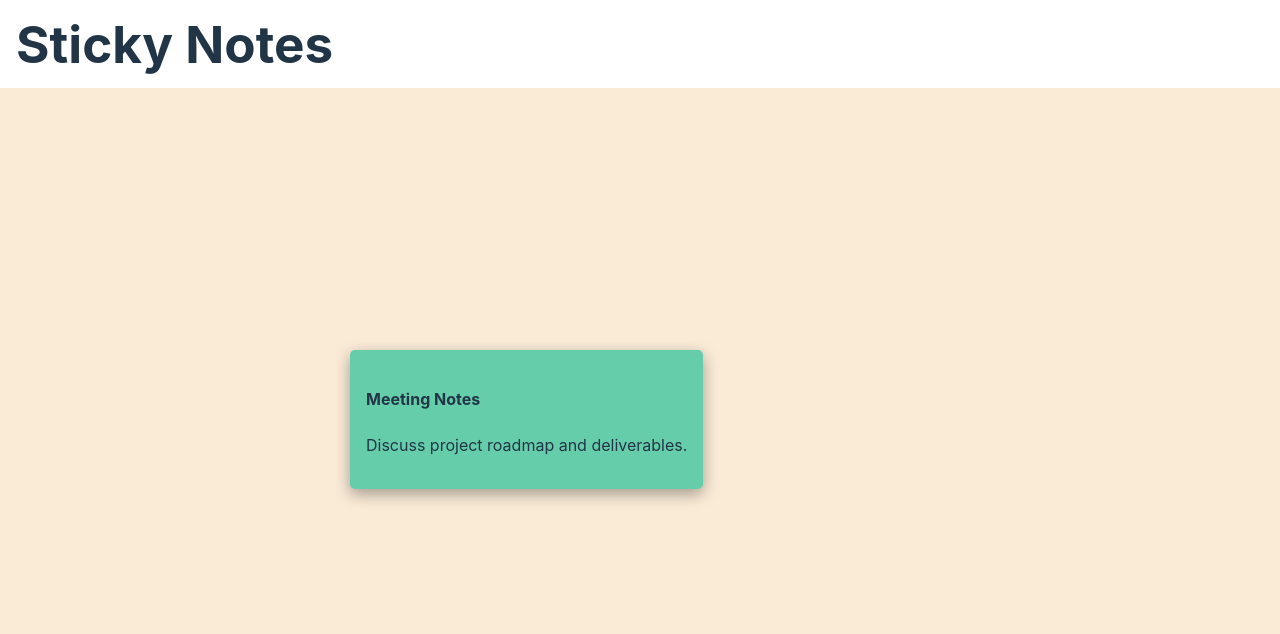
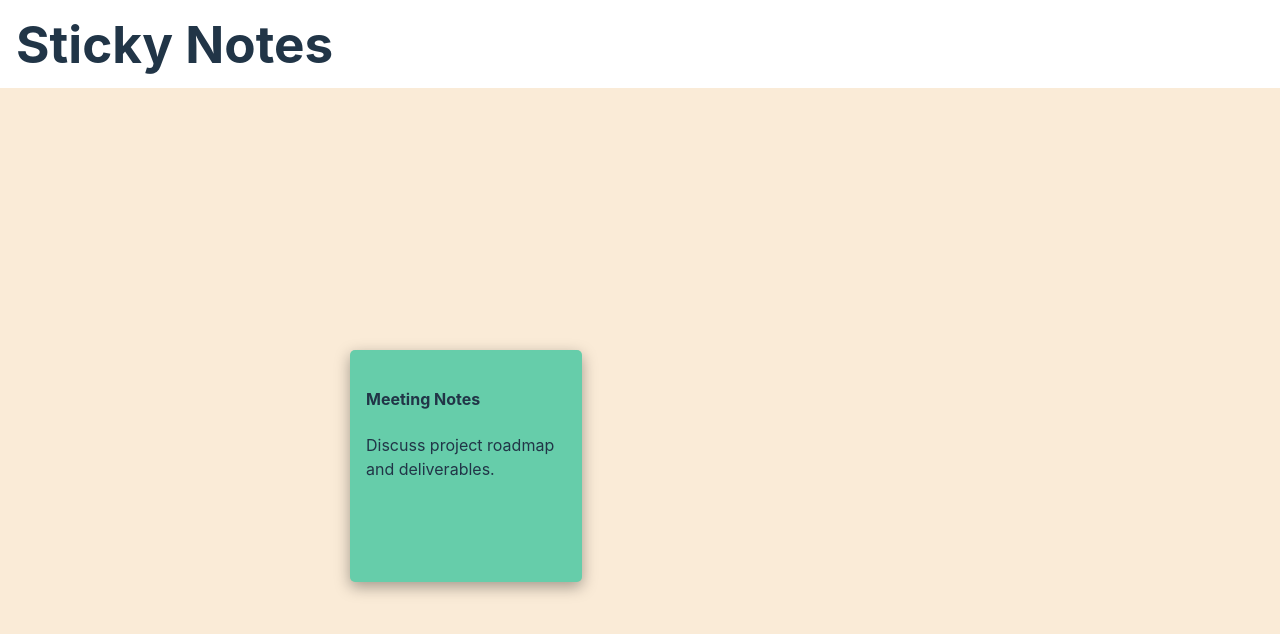
Before and after one commit to nicolaspineyro/sticky-notes-app, a React (Vite) app: page / in a window 1280 px wide. Shown: the top 634 px of the page. Built offline with nearby package versions, Linux system fonts and the light colour scheme.

Commit message:
SNA-02: added resize functionality

```diff
--- a/src/App.css
+++ b/src/App.css
@@ -36,3 +36,12 @@ h1 {
   text-overflow: ellipsis;
   overflow: hidden;
 }
+
+.resize-border {
+  position: absolute;
+  bottom: 0;
+  right: 0;
+  width: 30px;
+  height: 30px;
+  cursor: nwse-resize;
+}
--- a/src/components/Note/index.tsx
+++ b/src/components/Note/index.tsx
@@ -1,5 +1,6 @@
 import { NoteType } from "../../utils/types";
 import { useDragAndStick } from "../../utils/types/hooks/useDragAndStick";
+import { useResize } from "../../utils/types/hooks/useResize";
 
 interface INoteProps {
   data: NoteType;
@@ -10,6 +11,7 @@ const Note = ({ data, boundsRef }: INoteProps) => {
   const { id, title, content, color } = data;
   const { dragRef, stickyStyles, handleDrag, handleDragStart } =
     useDragAndStick(id, boundsRef);
+  const { resizeStyles, isResizing, resizeMouseDown } = useResize();
 
   return (
     <article
@@ -17,14 +19,16 @@ const Note = ({ data, boundsRef }: INoteProps) => {
       className={"note"}
       style={{
         ...stickyStyles,
+        ...resizeStyles,
         backgroundColor: color,
       }}
-      draggable={true}
+      draggable={!isResizing}
       onDrag={handleDrag}
       onDragStart={handleDragStart}
     >
       <h4>{title}</h4>
       <p>{content}</p>
+      <div className="resize-border" onMouseDown={resizeMouseDown} />
     </article>
   );
 };
--- /dev/null
+++ b/src/utils/types/hooks/useResize.ts
@@ -0,0 +1,37 @@
+import { useState } from "react";
+
+export const useResize = () => {
+  const resizeStartPos = { x: 0, y: 0 };
+  const [size, setSize] = useState({ width: 200, height: 200 });
+  const [isResizing, setIsResizing] = useState(false);
+
+  const resizeStyles = {
+    width: size.width,
+    height: size.height,
+  };
+
+  const resizeMouseMove = (e: { clientX: number; clientY: number }) => {
+    const newWidth = e.clientX - resizeStartPos.x;
+    const newHeight = e.clientY - resizeStartPos.y;
+
+    if (newWidth > 100 && newHeight > 100) {
+      setSize({ width: newWidth, height: newHeight });
+    }
+  };
+
+  const resizeMouseup = () => {
+    document.removeEventListener("mousemove", resizeMouseMove);
+    document.removeEventListener("mouseup", resizeMouseup);
+    setIsResizing(false);
+  };
+
+  const resizeMouseDown = (e: React.MouseEvent) => {
+    setIsResizing(true);
+    resizeStartPos.x = e.clientX - size.width;
+    resizeStartPos.y = e.clientY - size.height;
+    document.addEventListener("mousemove", resizeMouseMove);
+    document.addEventListener("mouseup", resizeMouseup);
+  };
+
+  return { resizeStyles, isResizing, resizeMouseDown };
+};
```
